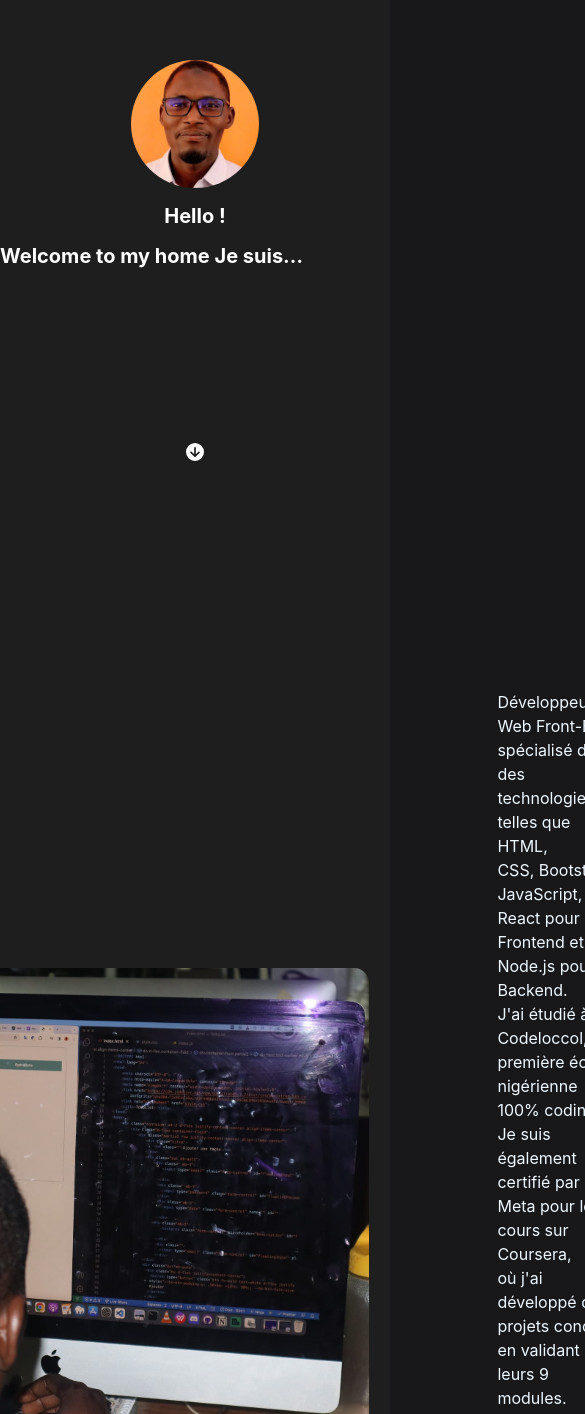
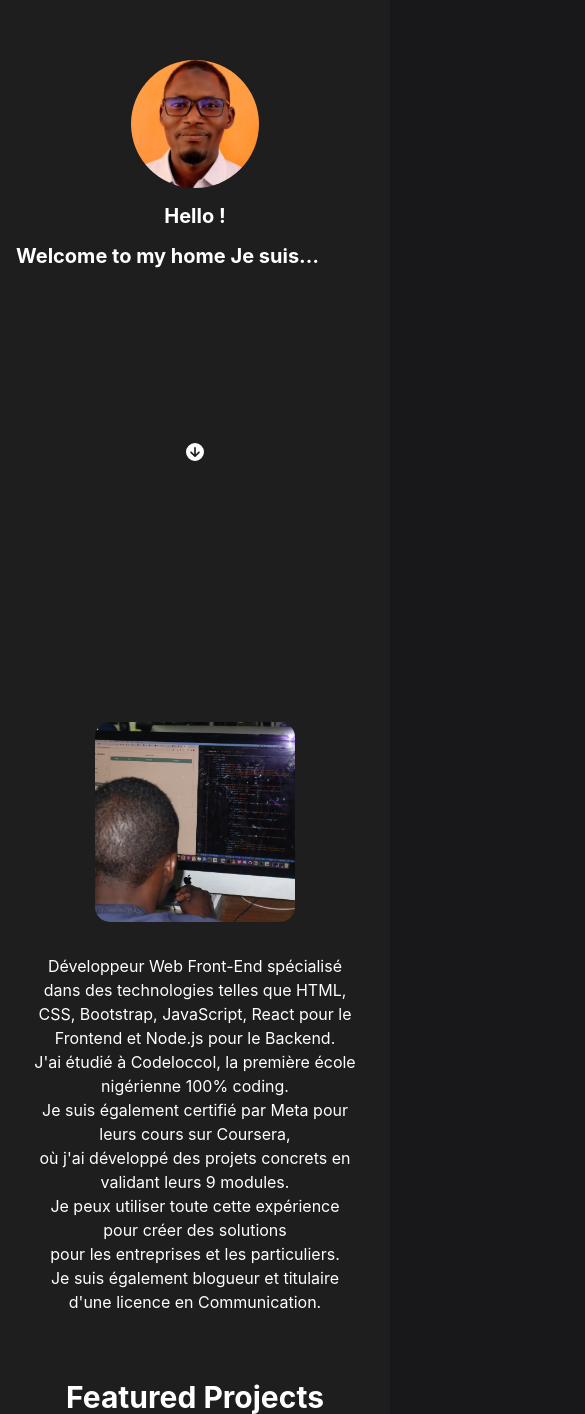
Before and after one commit to Brahmahamadou/Brahmahamadou-PortofolioReactCoursera, a React (Create React App) app: page / in a window 390 px wide. Shown: the part 154-1568 px from the top of the page, 585 px wide, since content can reach past the window. Built offline with nearby package versions, Linux system fonts and the light colour scheme.

Commit message:
responsivite

```diff
--- a/package.json
+++ b/package.json
@@ -4,6 +4,7 @@
   "version": "0.1.0",
   "private": true,
   "dependencies": {
+    "@chakra-ui/icons": "^2.1.1",
     "@chakra-ui/react": "^2.3.2",
     "@emotion/react": "^11.10.4",
     "@emotion/styled": "^11.10.4",
--- a/src/components/About.jsx
+++ b/src/components/About.jsx
@@ -1,20 +1,29 @@
 import React from "react";
-import { Avatar } from '@chakra-ui/react';
+import { Avatar, Box, Flex, Text, color } from '@chakra-ui/react';
 import mhdImage2 from '../photo/mhd2.jpeg';
-import './About.css';
 
 const About = () => {
   return (
-    <>
-    <div>
-    <div className="contenant">
+    <Flex
+      direction={{ base: 'column', md: 'row' }}
+      alignItems="center"
+      justifyContent="center"
+      padding={8}
+      className="contenant"
+    >
       <Avatar
         src={mhdImage2}
-        boxSize="600px" // Ajustez cette valeur pour agrandir l'image
+        boxSize={{ base: '200px', md: '600px' }} // Ajustez cette valeur pour la taille des images selon la taille de l'écran
         name="MHD"
         borderRadius="15px" // Rayon de bordure pour arrondir les coins
+        mb={{ base: 4, md: 0 }} // Marge en bas pour les petits écrans
       />
-      <p>
+      <Box
+        ml={{ md: 8 }} // Marge à gauche pour les écrans moyens et plus
+        mt={{ base: 4, md: 0 }} // Marge en haut pour les petits écrans
+        textAlign={{ base: 'center', md: 'left' }}
+      >
+        <Text style={{color: 'white'}}>
           Développeur Web Front-End spécialisé dans des technologies telles que HTML, <br />
           CSS, Bootstrap, JavaScript, React pour le Frontend et Node.js pour le Backend. <br />
           J'ai étudié à Codeloccol, la première école nigérienne 100% coding. <br />
@@ -23,10 +32,9 @@ const About = () => {
           Je peux utiliser toute cette expérience pour créer des solutions <br />
           pour les entreprises et les particuliers. <br />
           Je suis également blogueur et titulaire d'une licence en Communication.
-      </p>
-    </div>
-    </div>
-    </>
+        </Text>
+      </Box>
+    </Flex>
   );
 };
 
--- a/src/components/ContactMeSection.jsx
+++ b/src/components/ContactMeSection.jsx
@@ -55,7 +55,11 @@ const ContactMeSection = () => {
       py={16}
       spacing={8}
     >
-      <VStack w="1024px" p={32} alignItems="flex-start">
+      <VStack
+        w={{ base: '90%', md: '80%', lg: '1024px' }}
+        p={{ base: 4, md: 16, lg: 32 }}
+        alignItems="flex-start"
+      >
         <Heading as="h1" id="contactme-section">
           Contact me
         </Heading>
@@ -63,9 +67,7 @@ const ContactMeSection = () => {
           <form onSubmit={formik.handleSubmit}>
             <VStack spacing={4}>
               <FormControl
-                isInvalid={
-                  formik.touched.firstName && !!formik.errors.firstName
-                }
+                isInvalid={formik.touched.firstName && !!formik.errors.firstName}
               >
                 <FormLabel htmlFor="firstName">Name</FormLabel>
                 <Input
@@ -78,9 +80,7 @@ const ContactMeSection = () => {
                 </FormErrorMessage>
               </FormControl>
               <FormControl
-                isInvalid={
-                  formik.touched.email && !!formik.errors.email
-                }
+                isInvalid={formik.touched.email && !!formik.errors.email}
               >
                 <FormLabel htmlFor="email">Email Address</FormLabel>
                 <Input
@@ -94,9 +94,7 @@ const ContactMeSection = () => {
                 </FormErrorMessage>
               </FormControl>
               <FormControl
-                isInvalid={
-                  formik.touched.type && !!formik.errors.type
-                }
+                isInvalid={formik.touched.type && !!formik.errors.type}
               >
                 <FormLabel htmlFor="type">Type of enquiry</FormLabel>
                 <Select
@@ -105,9 +103,7 @@ const ContactMeSection = () => {
                   {...formik.getFieldProps('type')}
                 >
                   <option value="hireMe">Freelance project proposal</option>
-                  <option value="openSource">
-                    Open source consultancy session
-                  </option>
+                  <option value="openSource">Open source consultancy session</option>
                   <option value="other">Other</option>
                 </Select>
                 <FormErrorMessage>
@@ -115,9 +111,7 @@ const ContactMeSection = () => {
                 </FormErrorMessage>
               </FormControl>
               <FormControl
-                isInvalid={
-                  formik.touched.comment && !!formik.errors.comment
-                }
+                isInvalid={formik.touched.comment && !!formik.errors.comment}
               >
                 <FormLabel htmlFor="comment">Your message</FormLabel>
                 <Textarea
--- a/src/components/FullScreenSection.js
+++ b/src/components/FullScreenSection.js
@@ -1,36 +1,21 @@
-import * as React from "react";
-import { VStack, IconButton } from "@chakra-ui/react";
-import { FontAwesomeIcon } from '@fortawesome/react-fontawesome';
-import { faArrowCircleDown } from '@fortawesome/free-solid-svg-icons';
-import './FullScreenSection.css'; // Assurez-vous d'importer le fichier CSS
+import { Box, VStack } from '@chakra-ui/react';
 
-const FullScreenSection = ({ children, isDarkBackground, showScrollIcon, ...boxProps }) => {
-  const handleScrollDown = () => {
-    window.scrollTo({
-      top: window.innerHeight,
-      behavior: 'smooth'
-    });
-  };
-
+const FullScreenSection = ({ children, isDarkBackground, backgroundColor, ...rest }) => {
   return (
-    <VStack
-      backgroundColor={boxProps.backgroundColor}
-      color={isDarkBackground ? "white" : "black"}
+    <Box
+      minHeight="100vh"
+      display="flex"
+      flexDirection="column"
+      justifyContent="center"
+      alignItems="center"
+      backgroundColor={backgroundColor}
+      color={isDarkBackground ? 'white' : 'black'}
+      {...rest}
     >
-      <VStack maxWidth="1280px" minHeight="100vh" {...boxProps} position="relative">
+      <VStack spacing={8} width="full" px={{ base: 4, md: 8 }}>
         {children}
-        {showScrollIcon && (
-          <IconButton
-            icon={<FontAwesomeIcon icon={faArrowCircleDown} />}
-            size="lg"
-            variant="unstyled"
-            aria-label="Scroll Down"
-            className="scroll-down-icon"
-            onClick={handleScrollDown}
-          />
-        )}
       </VStack>
-    </VStack>
+    </Box>
   );
 };
 
--- a/src/components/Header.js
+++ b/src/components/Header.js
@@ -1,13 +1,8 @@
-import { useEffect, useRef } from 'react';
+import { useEffect, useRef, useState } from 'react';
 import { FontAwesomeIcon } from '@fortawesome/react-fontawesome';
-import { faEnvelope, faPhone } from '@fortawesome/free-solid-svg-icons';
-import {
-  faFacebook,
-  faGithub,
-  faLinkedin,
-  faTwitter,
-} from '@fortawesome/free-brands-svg-icons';
-import { Box, HStack, Text } from '@chakra-ui/react';
+import { faBars, faEnvelope, faPhone } from '@fortawesome/free-solid-svg-icons';
+import { faFacebook, faGithub, faLinkedin, faTwitter } from '@fortawesome/free-brands-svg-icons';
+import { Box, HStack, IconButton, Stack, VStack, useBreakpointValue } from '@chakra-ui/react';
 
 const socials = [
   {
@@ -38,6 +33,8 @@ const socials = [
 
 const Header = ({ onShowAbout, onShowBlog }) => {
   const headerRef = useRef(null);
+  const [isOpen, setIsOpen] = useState(false);
+  const isMobile = useBreakpointValue({ base: true, md: false });
 
   useEffect(() => {
     let prevScrollPos = window.scrollY;
@@ -77,6 +74,8 @@ const Header = ({ onShowAbout, onShowBlog }) => {
     }
   };
 
+  const toggleMenu = () => setIsOpen(!isOpen);
+
   return (
     <Box
       position="fixed"
@@ -90,24 +89,31 @@ const Header = ({ onShowAbout, onShowBlog }) => {
       transitionTimingFunction="ease-in-out"
       ref={headerRef}
       backgroundColor="#18181b"
-      zIndex={1000} // Assurez-vous que le header reste au-dessus des autres contenus
+      zIndex={1000}
     >
       <Box color="white" maxWidth="100%" margin="0 auto">
-        <HStack
-          px={16}
+        <Stack
+          px={{ base: 4, md: 16 }}
           py={4}
           justifyContent="space-between"
           alignItems="center"
+          direction={{ base: 'row' }}
         >
-          <nav>
-            <HStack spacing={8}>
+          <IconButton
+            display={{ base: 'flex', md: 'none' }}
+            icon={<FontAwesomeIcon icon={faBars} />}
+            onClick={toggleMenu}
+            variant="ghost"
+            aria-label="Open Menu"
+          />
+          <HStack spacing={4} display={{ base: 'none', md: 'flex' }}>
             {socials.map((social, index) => (
               social.number ? (
                 <HStack key={index} spacing={2}>
                   <FontAwesomeIcon icon={social.icon} size="lg" />
-                    <Text fontSize="xl" color="white">
+                  <Box fontSize="xl" color="white">
                     {social.number}
-                    </Text>
+                  </Box>
                 </HStack>
               ) : (
                 <a
@@ -121,9 +127,7 @@ const Header = ({ onShowAbout, onShowBlog }) => {
               )
             ))}
           </HStack>
-          </nav>
-          <nav>
-            <HStack spacing={8}>
+          <HStack spacing={{ base: 2, md: 8 }} display={{ base: isOpen ? 'flex' : 'none', md: 'flex' }}>
             <a href="#about" onClick={handleClick('about', onShowAbout)}>
               About
             </a>
@@ -137,8 +141,34 @@ const Header = ({ onShowAbout, onShowBlog }) => {
               Blog
             </a>
           </HStack>
-          </nav>
+        </Stack>
+        {isOpen && (
+          <VStack
+            spacing={4}
+            display={{ base: 'flex', md: 'none' }}
+            mt={4}
+          >
+            {socials.map((social, index) => (
+              social.number ? (
+                <HStack key={index} spacing={2}>
+                  <FontAwesomeIcon icon={social.icon} size="lg" />
+                  <Box fontSize="xl" color="white">
+                    {social.number}
+                  </Box>
                 </HStack>
+              ) : (
+                <a
+                  key={social.url}
+                  href={social.url}
+                  target="_blank"
+                  rel="noopener noreferrer"
+                >
+                  <FontAwesomeIcon icon={social.icon} size="2x" />
+                </a>
+              )
+            ))}
+          </VStack>
+        )}
       </Box>
     </Box>
   );
--- a/src/components/ProjectsSection.js
+++ b/src/components/ProjectsSection.js
@@ -1,4 +1,3 @@
-// ProjectsSection.js
 import React from "react";
 import FullScreenSection from "./FullScreenSection";
 import { Box, Heading } from "@chakra-ui/react";
@@ -39,14 +38,14 @@ const ProjectsSection = () => {
       p={8}
       alignItems="flex-start"
       spacing={8}
-      showScrollIcon={true} // Affichez l'icône de défilement
+      showScrollIcon={true}
     >
       <Heading as="h1" id="projects-section" color="white">
         Featured Projects
       </Heading>
       <Box
         display="grid"
-        gridTemplateColumns="repeat(2, minmax(0, 1fr))"
+        gridTemplateColumns={{ base: '1fr', md: 'repeat(2, minmax(0, 1fr))' }}
         gridGap={8}
       >
         {projects.map((project) => (
@@ -56,8 +55,6 @@ const ProjectsSection = () => {
             description={project.description}
             url={project.url}
             imageSrc={project.getImageSrc()}
-            height="500px"
-            // Spécifiez la hauteur souhaitée ici
           />
         ))}
       </Box>
```
Also changed, not shown: 1 other file (tests, documents, lock files or other folders). Lines whose indentation alone changed are shown as unchanged.
